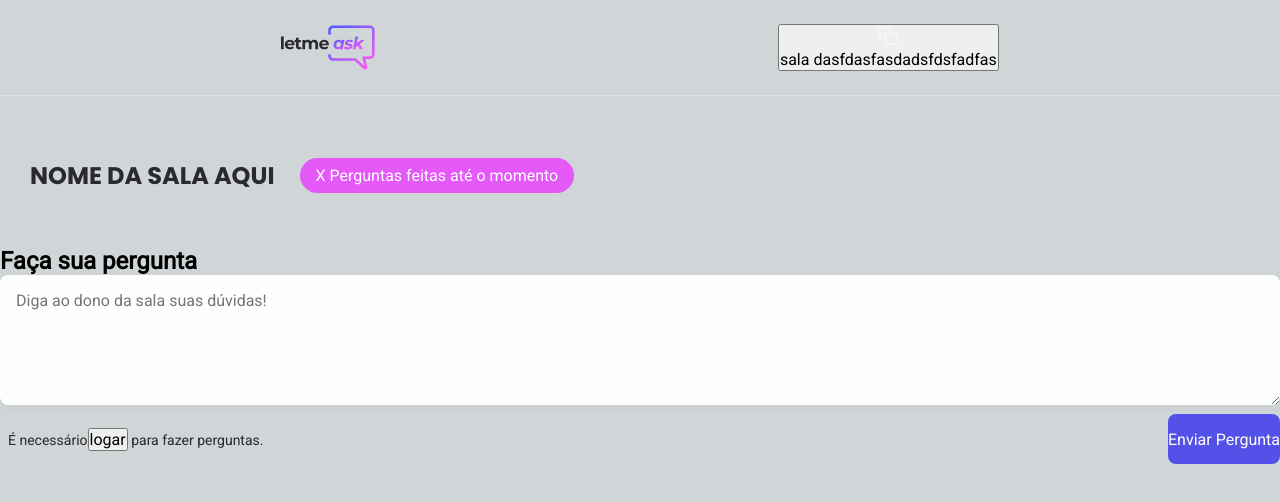
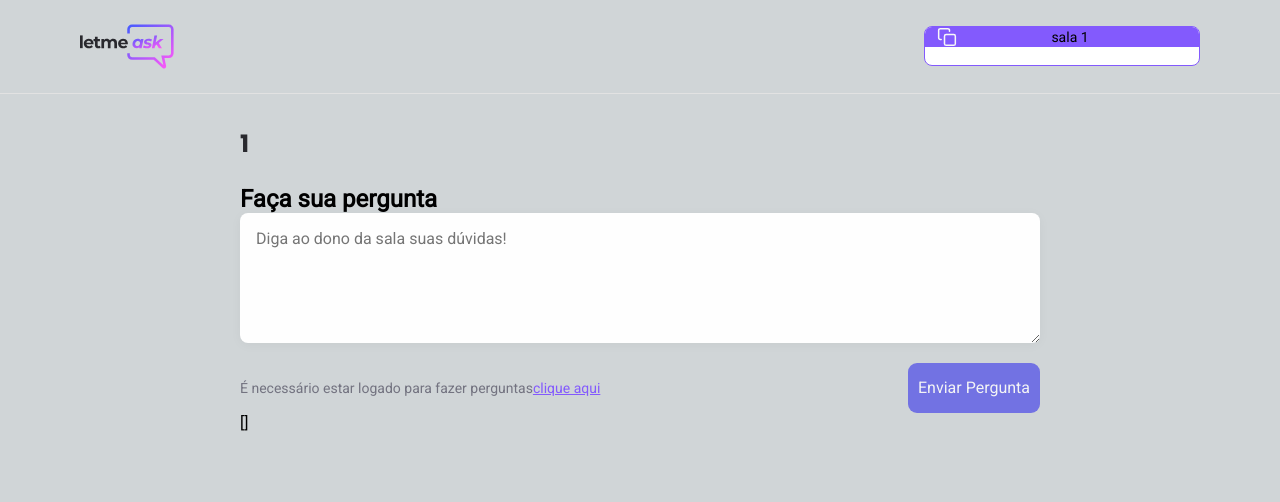
Before and after one commit to BrenonOrtega/let-me-ask-nlw6, a React (Create React App) app: page /rooms/1 in a window 1280 px wide. Shown: the top 502 px of the page. Built offline with nearby package versions, Linux system fonts and the light colour scheme; no server answers; the database is empty.

Commit message:
finish class3 add questions, room view, styles

```diff
--- a/src/Components/RoomCode.tsx
+++ b/src/Components/RoomCode.tsx
@@ -1,14 +1,20 @@
 
 import copyImg from "../Assets/images/copy.svg";
+import "../styles/RoomCode.scss";
 
-export function RoomCode() {
+type RoomCodeProps = {
+    code: string;
+}
+export function RoomCode(props: RoomCodeProps) {
+    const copyRoomCode = () =>
+        navigator.clipboard.writeText(props.code);
 
     return (
-        <button className="room-code">
+        <button className="room-code" onClick={copyRoomCode}>
             <div>
                 <img src={copyImg} alt="copy command"/>
+                <span>sala {props.code}</span>
             </div>
-            <span>sala dasfdasfasdadsfdsfadfas</span>
         </button>
     )
 }
--- a/src/Pages/NewRoom.tsx
+++ b/src/Pages/NewRoom.tsx
@@ -15,7 +15,6 @@ export function NewRoom() {
 
   async function handleCreateRoom(event: FormEvent) {
     event.preventDefault();
-
     if(newRoom.trim() === '') {
       return;
     }
@@ -26,7 +25,7 @@ export function NewRoom() {
       authorId: user?.id
     });
 
-    history.push(`rooms/${createdRoom.key}`)
+    history.push(`/${createdRoom.key}`)
   }
 
   return (
@@ -44,13 +43,12 @@ export function NewRoom() {
           <input
           type="text"
           placeholder="Nome da sala"
-          onChange={event => setNewRoom(event.target.value)}
+          onChange={event => setQuestion(event.target.value)}
         />
           <Button type="submit">
               Criar sala
           </Button>
         </form>
-
         <p>
           Quer entrar em uma sala existente? <Link to="/">Clique aqui</Link>
         </p>
@@ -59,3 +57,6 @@ export function NewRoom() {
   </div>
 );
 }
+function setQuestion(value: string): void {
+  throw new Error("Function not implemented.");
+}
--- a/src/Pages/Room.tsx
+++ b/src/Pages/Room.tsx
@@ -1,55 +1,154 @@
-import React, { FormEvent, MouseEvent } from 'react';
+import React, { useEffect } from 'react';
+import { FormEvent, useState } from 'react';
 
-import { useHistory } from 'react-router-dom';
+import { useParams } from 'react-router-dom';
+import { useAuth } from '../hooks/useAuth';
 import { database } from '../services/firebase';
+import { RoomCode } from '../components/RoomCode';
 import { Button } from '../components/Button';
-import { useAuth } from '../hooks/useAuth';
-import { RoomCode } from '../components/RoomCode';
 
 import logoImg from '../Assets/images/logo.svg';
 import '../styles/room.scss';
 
+
+type RoomParams ={ id: string; }
+
+type Question = {
+  id?: string,
+  author: {
+    name: string,
+    avatar: string
+  },
+  content: string,
+  isAnswered: boolean,
+  isHighlighted: boolean
+};
+
+type FirebaseQuestion = Record<string, {
+  author: {
+    name: string;
+    avatar: string;
+  },
+  content: string;
+  isAnswered: boolean;
+  isHighlighted: boolean;
+}>
+
 export function Room() {
+  const roomDbRef = "rooms/";
+  const questionDbRef = "/questions";
   const { user, signInWithGoogle } = useAuth();
-  const roomCode = '';
+  const params = useParams<RoomParams>();
+  const roomId = params.id;
 
-  function copyRoomCodeToClipboard(event: MouseEvent) {
-    window.Clipboard;
-  }
+  const [question, setQuestion] = useState('');
+  const [questions, setQuestions] = useState<Question[]>([]);
+  const [title, setTitle] = useState(roomId);
 
-  const handleSendQuestion = (event: FormEvent) => {
+  const handleSendQuestion = async(event: FormEvent) => {
     event.preventDefault();
+    if(question.trim() === ''){
+      return;
+    }
+    if(!user) {
+      await signInWithGoogle();
+    }
+
+    const newQuestion = {
+      content: question,
+      author: {
+        name: user?.name,
+        avatar: user?.avatar
+      },
+      isAnswered: false,
+      isHighlighted: false
+    };
+
+    const questionsPath = `${roomDbRef}${roomId}${questionDbRef}`;
+    await database.ref(questionsPath).push(newQuestion);
+    setQuestion('');
   };
+
+  useEffect(() => {
+    const roomReferences = database.ref(roomDbRef+roomId)
+
+    roomReferences.on('value', room => {
+      const databaseRoom = room.val();
+      const firebaseQuestions: FirebaseQuestion = databaseRoom.questions ?? {};
+
+      const parsedQuestions = Object
+        .entries(firebaseQuestions)
+        .map(([key, value]) => {
+          return {
+            id: key,
+            content: value.content,
+            author: value.author,
+            isHighlighted: value.isHighlighted,
+            isAnswered: value.isAnswered
+          }
+      });
+
+      setTitle(databaseRoom.title);
+      setQuestions(parsedQuestions);
+    });
+  }, [roomId]);
+
+
+
   return (
     <div id="page-room">
       <header>
         <div className="content">
           <img src={logoImg} alt="LetMeAsk logo image" />
-          <RoomCode onClick={copyRoomCodeToClipboard} />
+          <RoomCode code={ roomId }/>
         </div>
       </header>
+
       <main>
+
         <div className="room-title">
-          <h1>NOME DA SALA AQUI </h1>
-          <span> X Perguntas feitas até o momento</span>
+          <h1>{title}</h1>
+          { (questions?.length > 0) &&
+            <span className="question-counter">
+              {questions?.length} Perguntas feitas até o momento
+            </span>
+          }
         </div>
         <div id="questions">
           <h2>Faça sua pergunta</h2>
         </div>
+
+        <form onSubmit={handleSendQuestion}>
+          <textarea placeholder="Diga ao dono da sala suas dúvidas!" onChange={event => setQuestion(event.target.value)}/>
+          <div className="form-footer">
+            {(! user )
+            ? (<span>
+                É necessário estar logado para fazer perguntas
+                <button onClick={signInWithGoogle}>clique aqui</button>
+              </span> )
+            : (<span >
+                <img src={user?.avatar} alt="User profile picture" />
+                <p>{user?.name}</p>
+              </span> )
+            }
+            <Button disabled={(!user)} type="submit">Enviar Pergunta</Button>
+          </div>
+        </form>
+
+        <div className="questions">
+          {/* {questions.forEach( question => {
+            <div>
+            <span id="owner-profile">
+              <img src={question?.author.avatar} alt="question owner profile" />
+              {question.author.name}
+            </span>
+              <p>{question.content}</p>
+            </div>
+          })} */}
+          {JSON.stringify(questions)}
+        </div>
+
       </main>
-      <form onSubmit={handleSendQuestion}>
-        <textarea placeholder="Diga ao dono da sala suas dúvidas!" />
-        <div className="form-footer">
-          <span>
-            {' '}
-            É necessário
-            <button onClick={signInWithGoogle}>logar</button>
-            {' '}
-            para fazer perguntas.
-          </span>
-          <Button type="submit">Enviar Pergunta</Button>
-        </div>
-      </form>
     </div>
   );
 }
--- a/src/Styles/Button.scss
+++ b/src/Styles/Button.scss
@@ -1,6 +1,6 @@
 .button {
     height: 50px;
-    border-radius: 8px;
+    border-radius: 9px;
     font-weight: 500;
     background: #5351e7;
     color: #FFF;
@@ -8,22 +8,24 @@
     display: flex;
     align-items: center;
     justify-content: center;
+    padding: 10px;
 
     cursor: pointer;
     border: 0;
 
     transition: filter 0.25s;
 
+    &:disabled {
+        opacity: 0.75;
+        cursor: not-allowed;
+    }
+
+    &:hover {
+        filter: opacity(0.8);
+    }
+
     img {
         margin-right: 8px;
     }
 
-    &:not(:disabled)hover {
-        filter: opacity(0.75);
-    }
-
-    &:disabled {
-        opacity: 0.8;
-        cursor: not-allowed;
-    }
 }
--- /dev/null
+++ b/src/Styles/RoomCode.scss
@@ -0,0 +1,29 @@
+.room-code {
+  height: 40px;
+  border-radius: 8px;
+  overflow: hidden;
+
+  background: #FFF;
+  border: 1px solid #835afd;
+  cursor: pointer;
+
+  display: flex;
+
+  div {
+    background: #835afd;
+    padding: 0 12px;
+    display: flex;
+    justify-content: center;
+    align-items: center;
+  }
+
+  span {
+    display: block;
+    align-self: center;
+    flex: 1;
+    padding: 0 16px 0 12px;
+    width: 230px;
+    font-size: 14px;
+    font-weight: 500;
+  }
+}
--- a/src/Styles/auth.scss
+++ b/src/Styles/auth.scss
@@ -15,7 +15,6 @@
 
         padding: 150px 80px;
     }
-
 
     img {
         max-width: 320px;
@@ -44,7 +43,7 @@
         justify-content: space-evenly;
     }
 
-    .main-content{
+    .main-content {
         display: flex;
         flex-direction: column;
         width: 100%;
--- a/src/Styles/room.scss
+++ b/src/Styles/room.scss
@@ -2,46 +2,43 @@
   header {
     padding: 24px;
     border-bottom: 1px solid #e2e2e2;
+
     .content {
       max-width: 1120px;
       margin: 0 auto;
       display: flex;
-      justify-content: space-around;
+      justify-content: space-between;
       align-items: center;
 
-      >img {
-        justify-content:right;
+      > img {
         max-height: 45px;
       }
     }
   }
 
   main {
-    max-width: 500;
+    max-width: 800px;
     margin: 0 auto;
 
     .room-title {
       margin: 32px 0 24px;
       display: flex;
-      padding: 30px;
-      align-items:center;
-    }
+      align-items: center;
 
       h1 {
-      font-family: "poppins", sans-serif;
+        font-family: 'Poppins', sans-serif;
         font-size: 24px;
-      display: flex;
         color: #29292e;
       }
 
       span {
-      margin-left: 25px;
+        margin-left: 16px;
         background: #e559f9;
         border-radius: 9999px;
         padding: 8px 16px;
-      color: white;
+        color: #FFF;
         font-weight: 500;
-      font-size: 16px;
+        font-size: 14px;
       }
     }
 
@@ -49,7 +46,6 @@
       textarea {
         width: 100%;
         border: 0;
-
         padding: 16px;
         border-radius: 8px;
         background: #fefefe;
@@ -62,20 +58,42 @@
         display: flex;
         justify-content: space-between;
         align-items: center;
-      margin-top: 5px;
+        margin-top: 16px;
+
+        .user-info {
+          display: flex;
+          align-items: center;
+
+          img {
+            width: 32px;
+            height: 32px;
+            border-radius: 50%;
+          }
 
           span {
-        background: none;
             margin-left: 8px;
             color: #29292e;
             font-weight: 500;
             font-size: 14px;
           }
         }
+
+        > span {
+          font-size: 14px;
+          color: #737380;
+          font-weight: 500;
+
+          button {
+            background: transparent;
+            border: 0;
+            color: #835AFD;
+            text-decoration: underline;
+            font-size: 14px;
+            font-weight: 500;
+            cursor: pointer;
           }
-
-
-
-
-
         }
+      }
+    }
+  }
+}
```
Lines whose indentation alone changed are shown as unchanged.
